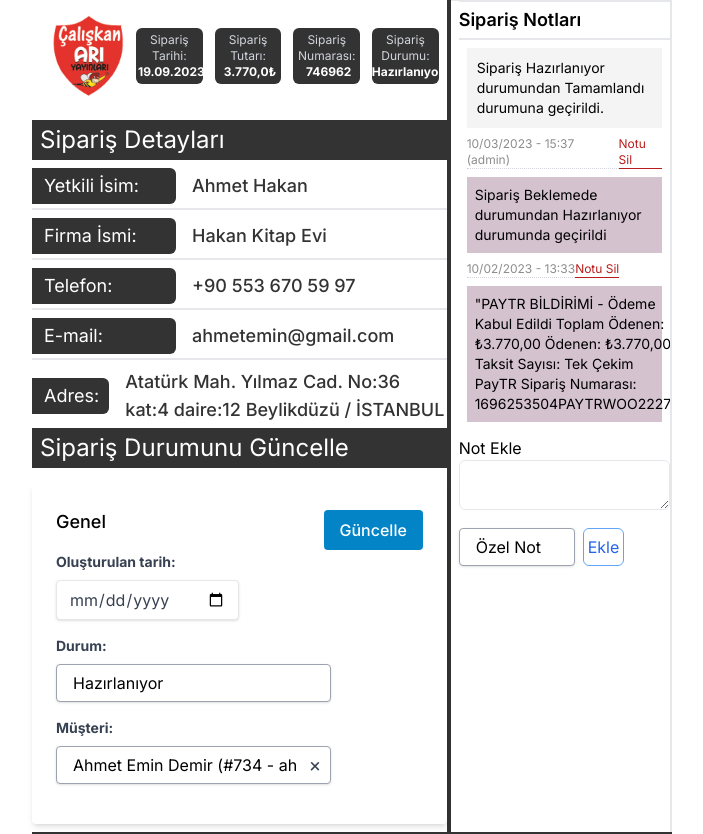
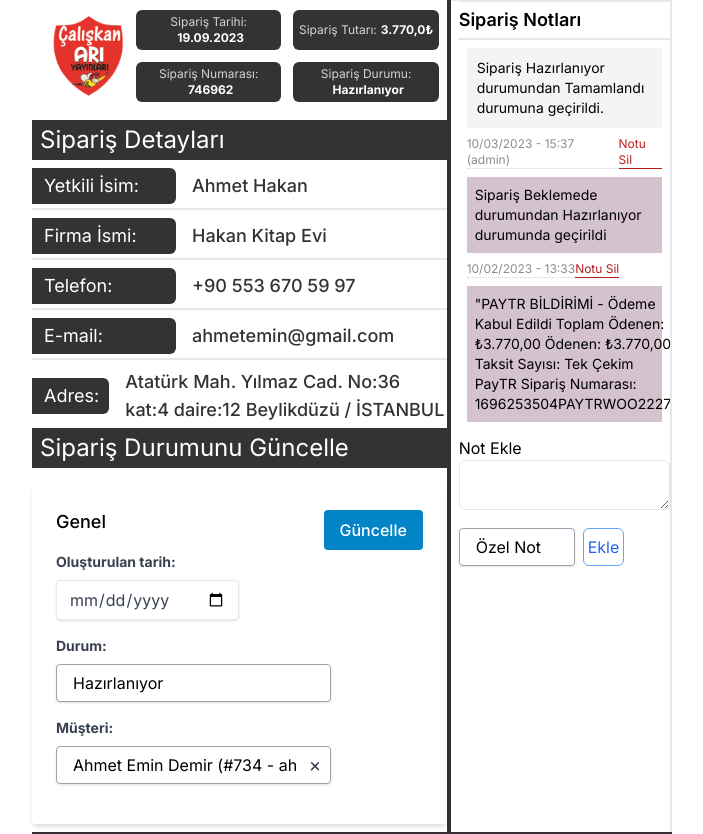
Before and after one commit to berktugates/medyanes360-case, a Next.js app: page / in a window 1280 px wide. Shown: the top 834 px of the page, without its empty margins (288-991 px from the left). Built offline with nearby package versions, Linux system fonts and the light colour scheme.

Commit message:
style: grid layout for top box

```diff
--- a/app/components/TopBox.jsx
+++ b/app/components/TopBox.jsx
@@ -2,7 +2,7 @@
 export default function TopBox({ cost, no, date, status }) {
   return (
     <>
-      <div className="grid grid-cols-1 md:grid-cols-4 gap-3">
+      <div className="grid grid-cols-1 md:grid-cols-2 gap-3">
         <TopBoxItem title={"Sipariş Tarihi"} value={date} />
         <TopBoxItem title={"Sipariş Tutarı"} value={`${cost}₺`} />
         <TopBoxItem title={"Sipariş Numarası"} value={no} />
```
